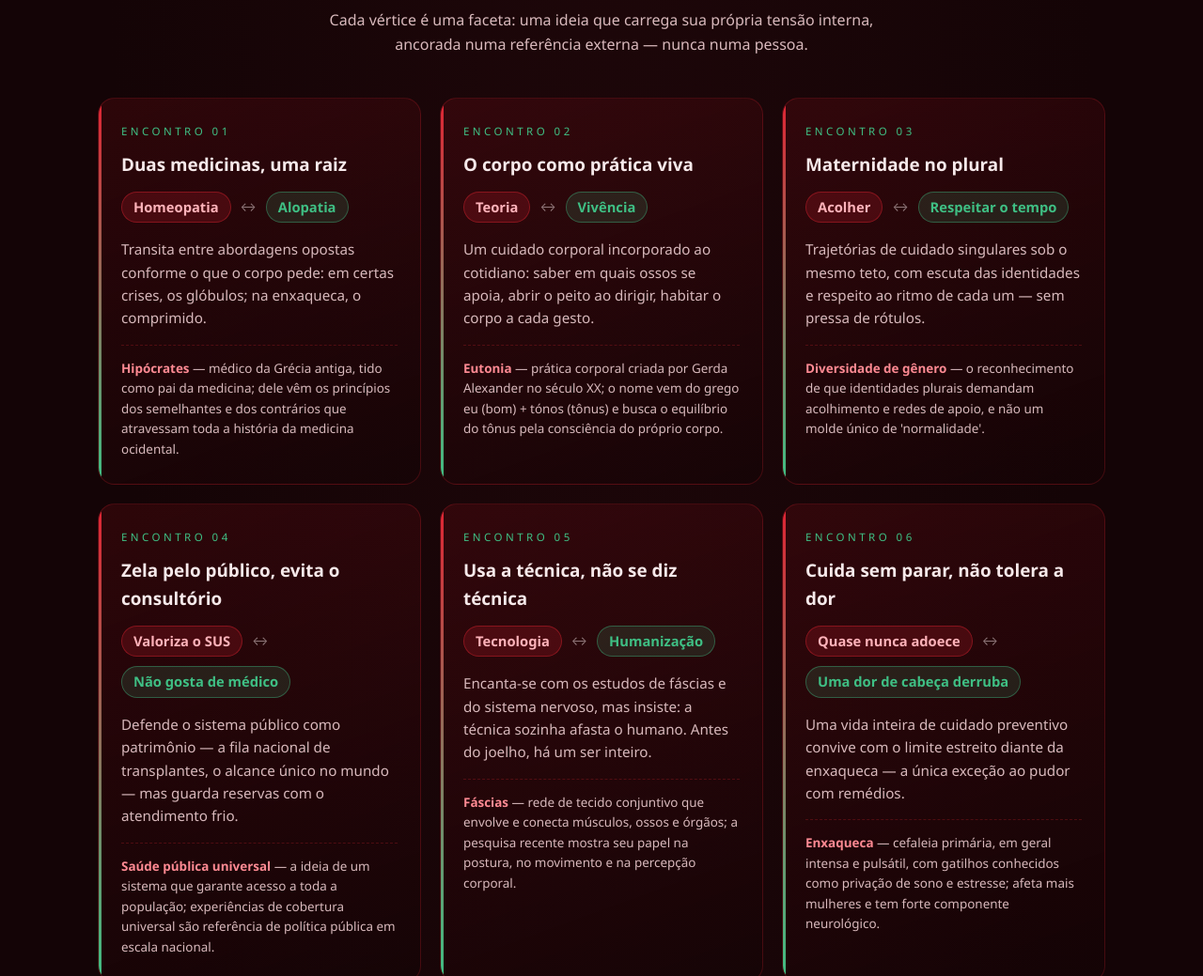
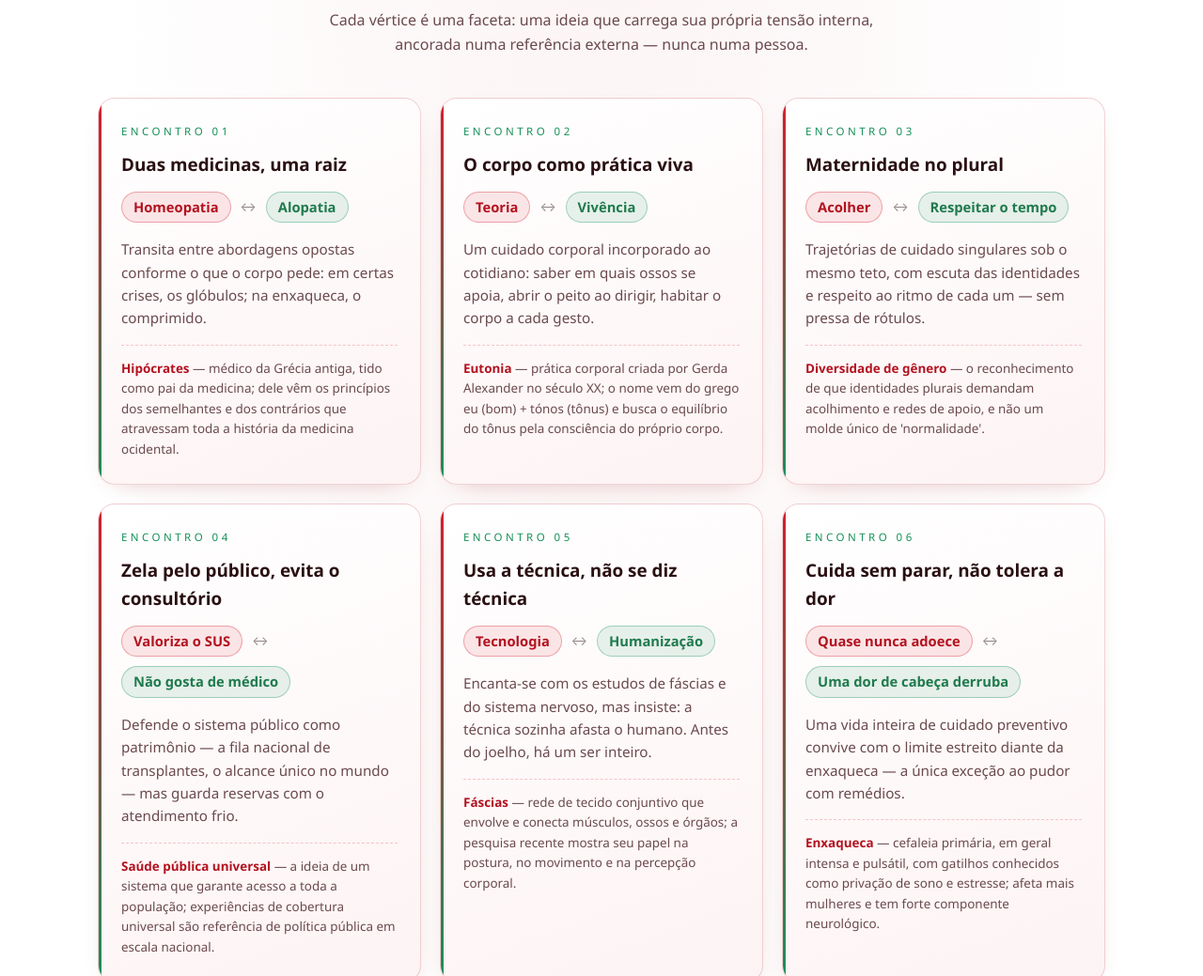
Before and after one commit to deusanyjunior/multifacies, a plain HTML site: page index.html in a window 1280 px wide. Shown: the part 1086-2125 px from the top of the page at 94% size. Drawn offline with Linux system fonts and the light colour scheme; animation ran at ten frames a second.

Commit message:
alterando para fundo branco

```diff
--- a/index.html
+++ b/index.html
@@ -7,15 +7,15 @@
 <style>
   :root {
     --vermelho: #b3121f;
-    --vermelho-vivo: #e02433;
-    --vermelho-escuro: #6e0b14;
+    --vermelho-vivo: #d41e2c;
+    --vermelho-escuro: #8e0f19;
     --verde: #1f7a4d;
-    --verde-claro: #3fbf84;
-    --fundo: #140406;
-    --fundo-2: #1f070a;
-    --tinta: #f6e9ea;
-    --tinta-suave: #d8b9bc;
-    --linha: rgba(224, 36, 51, 0.35);
+    --verde-claro: #16915a;      /* verde mais escuro p/ contraste no branco */
+    --fundo: #ffffff;
+    --fundo-2: #fbf2f3;          /* leve toque rosado no topo */
+    --tinta: #2a1013;            /* texto escuro */
+    --tinta-suave: #6b4a4e;      /* texto secundário */
+    --linha: rgba(179, 18, 31, 0.28);
   }
 
   * { box-sizing: border-box; margin: 0; padding: 0; }
@@ -70,7 +70,7 @@
     font-weight: 800;
     line-height: 1.02;
     letter-spacing: -0.02em;
-    background: linear-gradient(120deg, #fff 10%, var(--vermelho-vivo) 55%, var(--verde-claro) 115%);
+    background: linear-gradient(120deg, var(--vermelho) 0%, var(--vermelho-vivo) 50%, var(--verde) 115%);
     -webkit-background-clip: text;
     background-clip: text;
     color: transparent;
@@ -122,11 +122,12 @@
 
   .card {
     position: relative;
-    background: linear-gradient(160deg, rgba(179,18,31,0.16), rgba(20,4,6,0.6));
-    border: 1px solid rgba(224,36,51,0.22);
+    background: linear-gradient(160deg, #ffffff, #fdf3f4);
+    border: 1px solid rgba(179,18,31,0.18);
     border-radius: 18px;
     padding: 26px 24px;
     overflow: hidden;
+    box-shadow: 0 10px 28px -20px rgba(142,15,25,0.45);
     transition: transform .25s ease, border-color .25s ease, box-shadow .25s ease;
   }
   .card::before {
@@ -139,7 +140,7 @@
   .card:hover {
     transform: translateY(-5px);
     border-color: var(--verde);
-    box-shadow: 0 18px 40px -22px rgba(224,36,51,0.6);
+    box-shadow: 0 18px 40px -24px rgba(142,15,25,0.55);
   }
   .card.destaque {
     border-color: var(--verde-claro);
@@ -167,8 +168,8 @@
     border-radius: 999px;
     font-weight: 600;
   }
-  .tension .a { background: rgba(224,36,51,0.18); color: #ffb3ba; border: 1px solid rgba(224,36,51,0.4); }
-  .tension .b { background: rgba(63,191,132,0.14); color: var(--verde-claro); border: 1px solid rgba(63,191,132,0.4); }
+  .tension .a { background: rgba(212,30,44,0.10); color: var(--vermelho); border: 1px solid rgba(212,30,44,0.35); }
+  .tension .b { background: rgba(22,145,90,0.10); color: var(--verde); border: 1px solid rgba(22,145,90,0.35); }
   .tension .vs { opacity: 0.5; font-size: 0.8rem; }
 
   .card p.desc { color: var(--tinta-suave); font-size: 0.95rem; }
@@ -194,13 +195,13 @@
     font-size: 0.84rem;
     color: var(--tinta-suave);
   }
-  .ref .k { color: #ff8a93; font-weight: 600; }
+  .ref .k { color: var(--vermelho); font-weight: 700; }
 
   /* ---------- FAIXA DE CONCEITO ---------- */
   .conceito {
-    background: linear-gradient(90deg, rgba(179,18,31,0.22), rgba(31,122,77,0.12));
-    border-top: 1px solid rgba(224,36,51,0.25);
-    border-bottom: 1px solid rgba(224,36,51,0.25);
+    background: linear-gradient(90deg, rgba(179,18,31,0.07), rgba(31,122,77,0.05));
+    border-top: 1px solid rgba(179,18,31,0.20);
+    border-bottom: 1px solid rgba(179,18,31,0.20);
     text-align: center;
   }
   .conceito blockquote {
@@ -599,7 +600,7 @@
 
       const depth = (zc + 1) / 2;              // 0 (fundo) .. 1 (frente)
       const col = lerpColor(VERM, VERD, depth);
-      const alpha = facing ? 0.10 + depth * 0.30 : 0.04 + depth * 0.10;
+      const alpha = facing ? 0.14 + depth * 0.34 : 0.06 + depth * 0.14;
 
       ctx.beginPath();
       ctx.moveTo(p0.x, p0.y);
@@ -666,7 +667,7 @@
     // rótulo
     if (depth > 0.28) {
       ctx.font = `${Math.round(22 + depth * 10)}px "Segoe UI", sans-serif`;
-      ctx.fillStyle = `rgba(216,185,188,${0.4 + depth * 0.6})`;
+      ctx.fillStyle = `rgba(42,16,19,${0.45 + depth * 0.5})`;
       ctx.textBaseline = 'middle';
       const right = n.x >= CX;
       ctx.textAlign = right ? 'left' : 'right';
```
